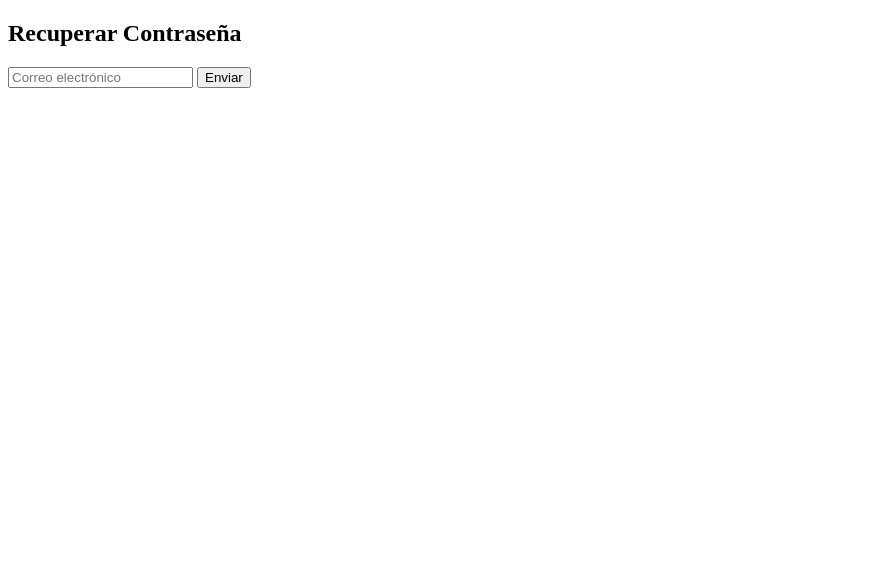
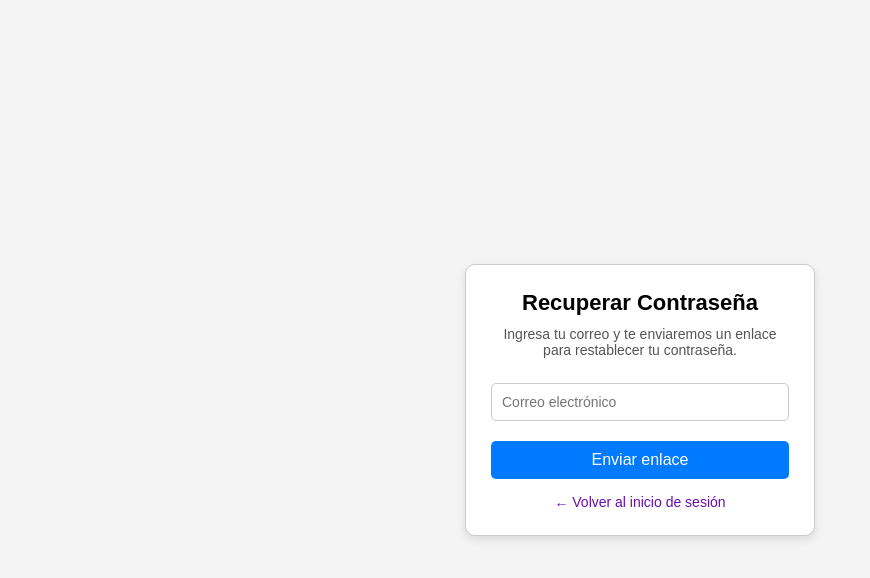
Before and after one commit to Katlyng/login_system, a website: page public/forgot-password.html in a window 1280 px wide. Shown: the whole page, without its empty margins (0-870 px from the left). Drawn offline with Linux system fonts and the light colour scheme.

Commit message:
html fotgot-password

```diff
--- a/js/server.js
+++ b/js/server.js
@@ -35,7 +35,7 @@ app.get("/index", (req, res) => {
   });
 
 // Ruta de login
-app.post("/index", (req, res) => {
+app.post("/login", (req, res) => {
     const { username, password } = req.body; //se extraen del cuerpo de la solicitud
 
     // Buscar usuario (SELECT)
--- a/public/forgot-password.html
+++ b/public/forgot-password.html
@@ -4,28 +4,110 @@
     <meta charset="UTF-8">
     <meta name="viewport" content="width=device-width, initial-scale=1.0">
     <title>Recuperar Contraseña</title>
+    <style>
+        * {
+            margin: 0;
+            padding: 0;
+            box-sizing: border-box;
+            font-family: Arial, sans-serif;
+        }
+
+        body {
+            background-color: #f4f4f4;
+            display: flex;
+            justify-content: center;
+            align-items: center;
+            height: 100vh;
+        }
+
+        .container {
+            background: white;
+            padding: 25px;
+            border-radius: 10px;
+            box-shadow: 0px 4px 10px rgba(0, 0, 0, 0.1);
+            text-align: center;
+            width: 350px;
+            border: 1px solid #ccc;
+        }
+
+        h2 {
+            margin-bottom: 10px;
+            font-size: 22px;
+        }
+
+        p {
+            font-size: 14px;
+            color: #555;
+            margin-bottom: 15px;
+        }
+
+        input {
+            width: 100%;
+            padding: 10px;
+            margin: 10px 0;
+            border: 1px solid #ccc;
+            border-radius: 5px;
+            font-size: 14px;
+        }
+
+        button {
+            width: 100%;
+            padding: 10px;
+            background-color: #007bff;
+            color: white;
+            border: none;
+            border-radius: 5px;
+            font-size: 16px;
+            cursor: pointer;
+            margin-top: 10px;
+        }
+
+        button:hover {
+            background-color: #0056b3;
+        }
+
+        .back-link {
+            display: block;
+            margin-top: 15px;
+            color: #6a0dad;
+            text-decoration: none;
+            font-size: 14px;
+        }
+
+        .back-link:hover {
+            text-decoration: underline;
+        }
+    </style>
 </head>
 <body>
-    <h2>Recuperar Contraseña</h2>
-    <form id="forgotPasswordForm">
-        <input type="email" id="email" placeholder="Correo electrónico" required>
-        <button type="submit">Enviar</button>
-    </form>
+
+    <div class="container">
+        <h2>Recuperar Contraseña</h2>
+        <p>Ingresa tu correo y te enviaremos un enlace para restablecer tu contraseña.</p>
+
+        <form id="forgot-password-form">
+            <input type="email" id="email" placeholder="Correo electrónico" required>
+            <button type="submit">Enviar enlace</button>
+        </form>
+
+        <a href="index.html" class="back-link">← Volver al inicio de sesión</a>
+    </div>
 
     <script>
-        document.getElementById("forgotPasswordForm").addEventListener("submit", async (event) => {
+        document.getElementById("forgot-password-form").addEventListener("submit", function(event) {
             event.preventDefault();
             const email = document.getElementById("email").value;
 
-            const response = await fetch("/forgot-password", {
+            fetch("http://localhost:3000/forgot-password", {
                 method: "POST",
                 headers: { "Content-Type": "application/json" },
                 body: JSON.stringify({ email })
-            });
-
-            const data = await response.json();
-            alert(data.message || data.error);
+            })
+            .then(response => response.json())
+            .then(data => alert(data.message || data.error))
+            .catch(error => console.error("Error:", error));
         });
     </script>
+
 </body>
 </html>
```
